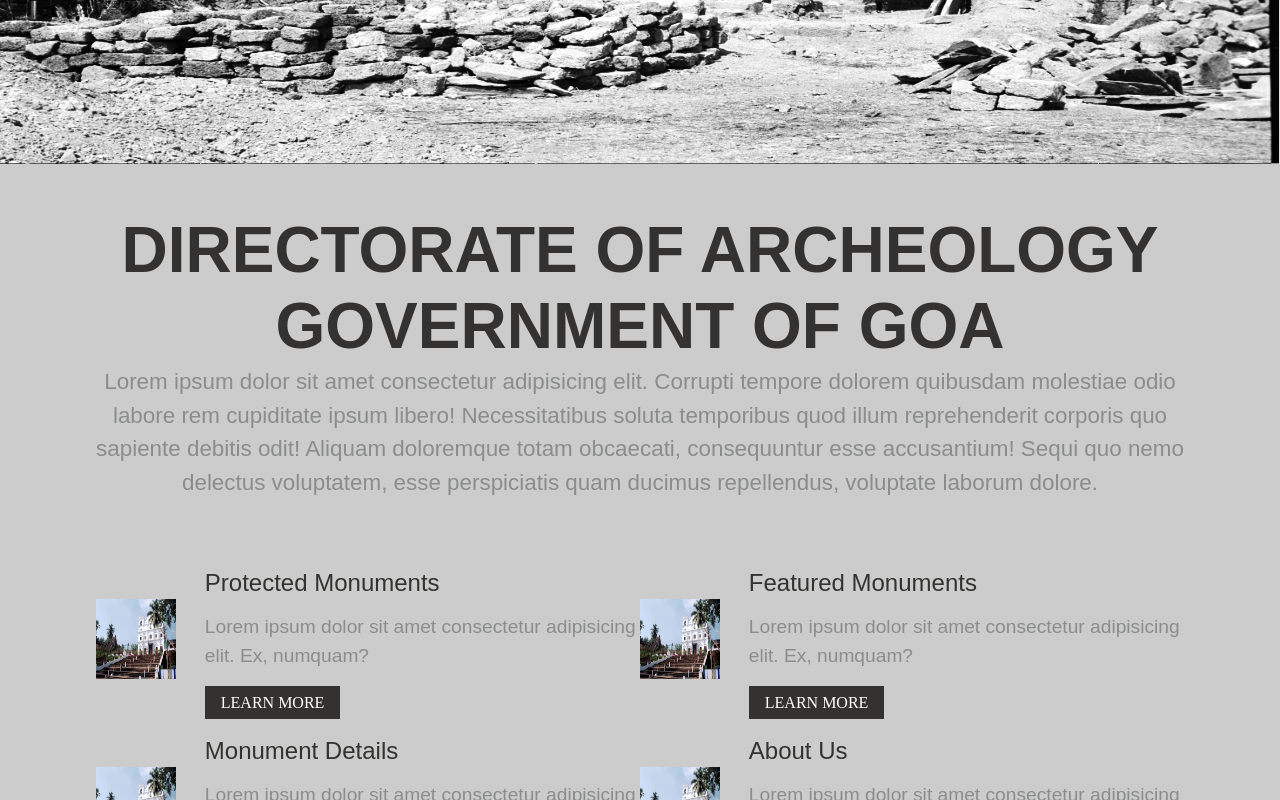
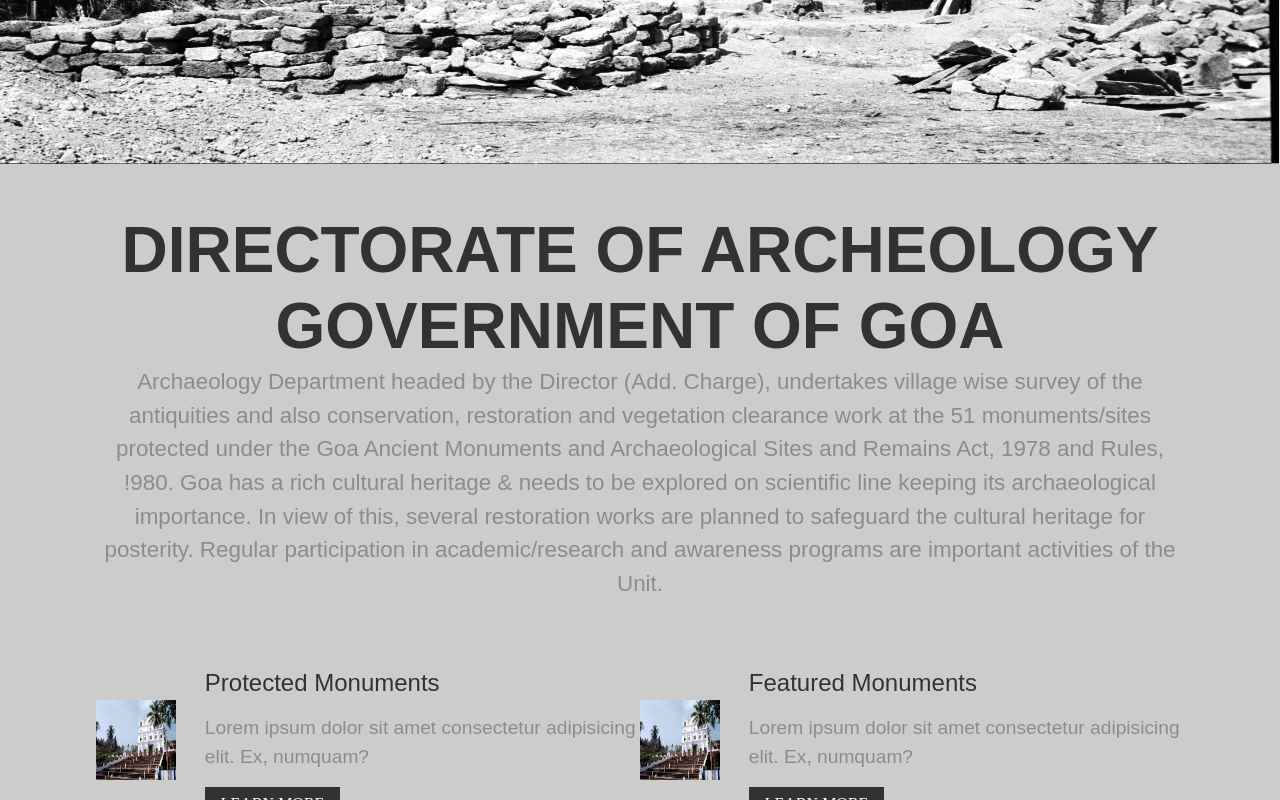
Before and after one commit to ZEUSXXIV/archeology, a React (Create React App) app: page / in a window 1280 px wide. Shown: the part 498-1298 px from the top of the page. Built offline with nearby package versions, Linux system fonts and the light colour scheme.

Commit message:
content changes

```diff
--- a/src/Pages/Featured.jsx
+++ b/src/Pages/Featured.jsx
@@ -10,8 +10,10 @@
     })
      return(
         <>
-        <h2>Featured Monuments</h2>
+        <div style={{margin:'5% 10% 0% 10%'}}>
+        <h1 style={{textAlign:'center'}}>Featured Monuments</h1>
         {monuElements}
+        </div>
         </>
      )
 }
--- a/src/components/Home/Body.jsx
+++ b/src/components/Home/Body.jsx
@@ -10,13 +10,16 @@
           DIRECTORATE OF ARCHEOLOGY GOVERNMENT OF GOA
         </div>
         <p>
-          Lorem ipsum dolor sit amet consectetur adipisicing elit. Corrupti
-          tempore dolorem quibusdam molestiae odio labore rem cupiditate ipsum
-          libero! Necessitatibus soluta temporibus quod illum reprehenderit
-          corporis quo sapiente debitis odit! Aliquam doloremque totam
-          obcaecati, consequuntur esse accusantium! Sequi quo nemo delectus
-          voluptatem, esse perspiciatis quam ducimus repellendus, voluptate
-          laborum dolore.
+          Archaeology Department headed by the Director (Add. Charge),
+          undertakes village wise survey of the antiquities and also
+          conservation, restoration and vegetation clearance work at the 51
+          monuments/sites protected under the Goa Ancient Monuments and
+          Archaeological Sites and Remains Act, 1978 and Rules, !980. Goa has a
+          rich cultural heritage & needs to be explored on scientific line
+          keeping its archaeological importance. In view of this, several
+          restoration works are planned to safeguard the cultural heritage for
+          posterity. Regular participation in academic/research and awareness
+          programs are important activities of the Unit.
         </p>
       </div>
 
```
